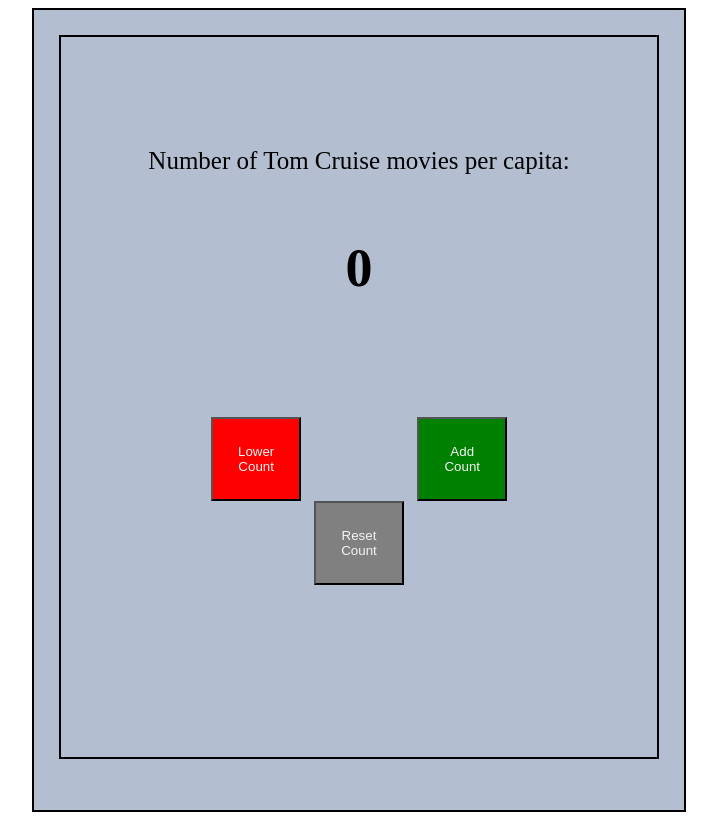
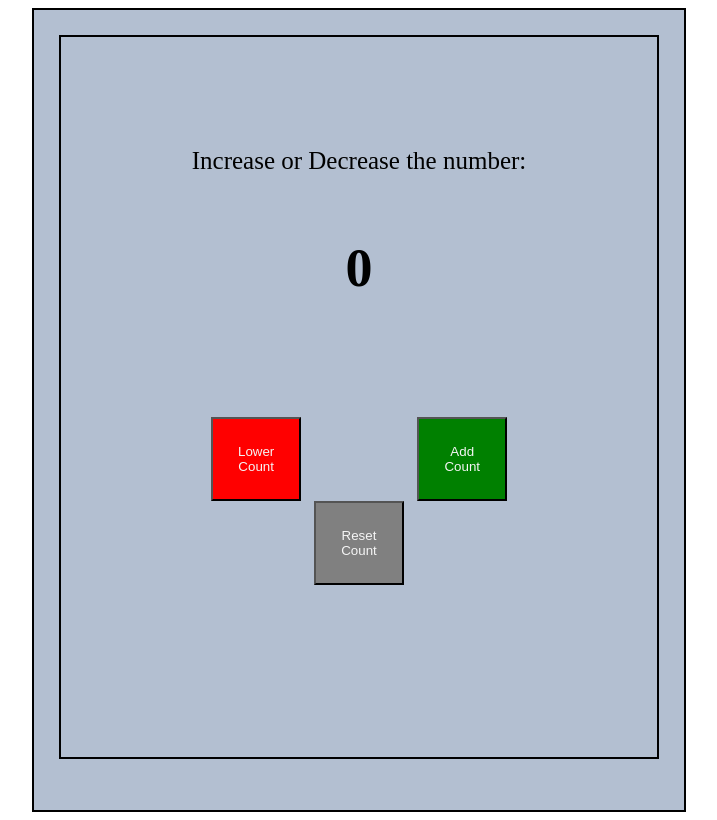
Before and after one commit to edoardobinda/Add-Count-Lower-Count, a plain HTML site: page index.html in a window 1280 px wide. Shown: the whole page, without its empty margins (281-998 px from the left). Drawn offline with Linux system fonts and the light colour scheme.

Commit message:
Update index.html

```diff
--- a/index.html
+++ b/index.html
@@ -12,7 +12,7 @@
     <div class="bg">
         <div id="contenitore">
             <div id="counter">
-            <div id="titolocounter">Number of Tom Cruise movies per capita:</div>
+            <div id="titolocounter">Increase or Decrease the number:</div>
             <h2 id="numerocounter" value="">0</h2>
 
             <button id="lower">Lower Count</button>
```
